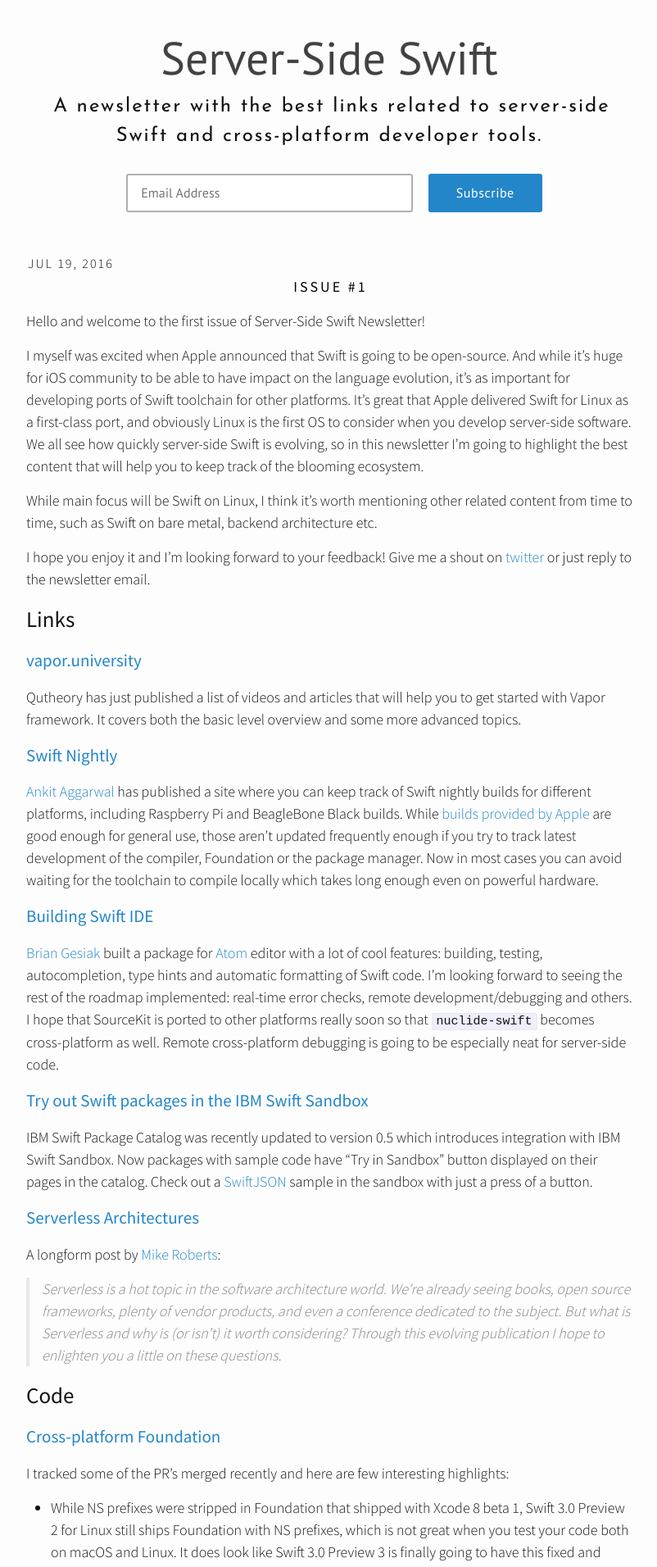
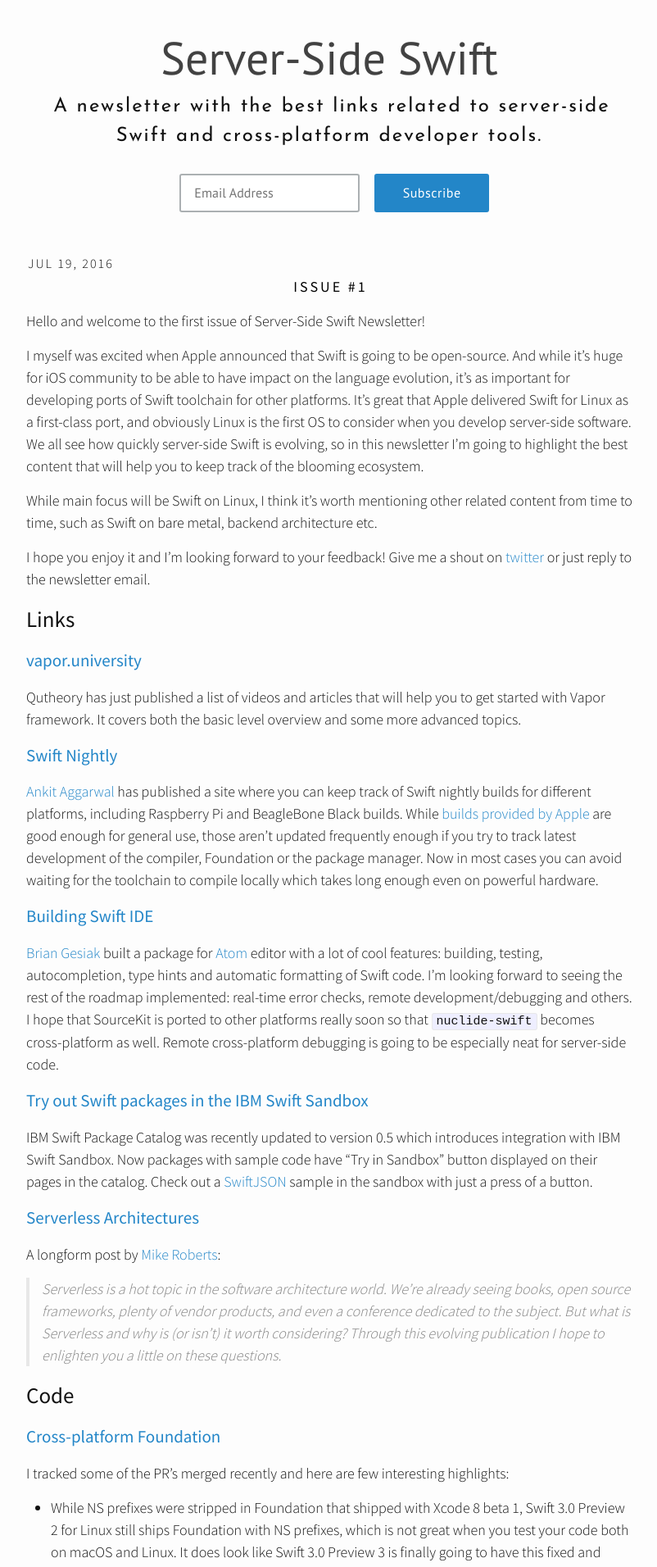
Before and after one commit to ServerSwift/serverswift.tech, a Jekyll site: the page built from index.html, in a window 1280 px wide. Shown: the top 1912 px of the page at 82% size, without its empty margins (238-1040 px from the left). Built offline with Jekyll 4.4.1, drawn with Linux system fonts in a browser that asks for light colours; nearby versions of some CDN libraries.

Commit message:
fixed sign up field right padding

```diff
--- a/css/style.scss
+++ b/css/style.scss
@@ -677,7 +677,7 @@
 
   .mc-field-group { display: inline-block; } /* positions input field horizontally */
 
-  #mce-EMAIL { font-family: 'PT Sans', Helvetica, Arial, sans-serif; font-size: 1.15em; border: 2px solid #ABB0B2 ; color: #343434; background-color: #fff; padding: .7em 9em .7em 1em; -webkit-border-radius: 3px; -moz-border-radius: 3px; border-radius: 3px; display: inline-block; margin: 0; } /* Input Styles */
+  #mce-EMAIL { font-family: 'PT Sans', Helvetica, Arial, sans-serif; font-size: 1.15em; border: 2px solid #ABB0B2 ; color: #343434; background-color: #fff; padding: .7em .9em .7em 1em; -webkit-border-radius: 3px; -moz-border-radius: 3px; border-radius: 3px; display: inline-block; margin: 0; } /* Input Styles */
 
   .clear { display: inline-block; } /* positions button horizontally in line with input */
 
```
